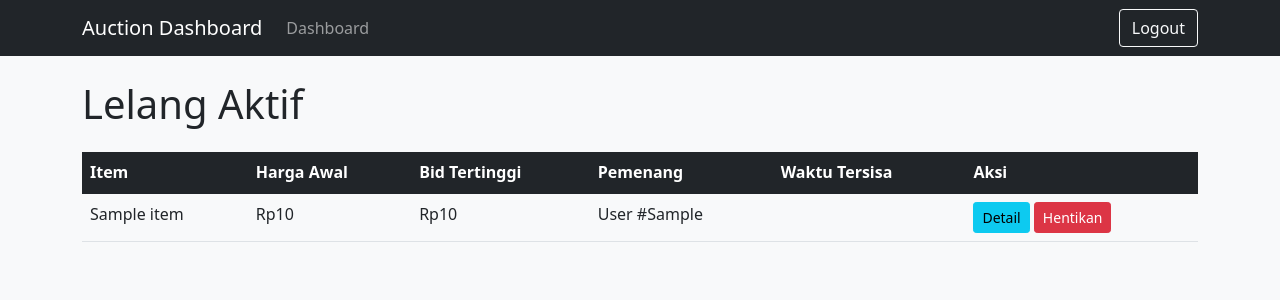
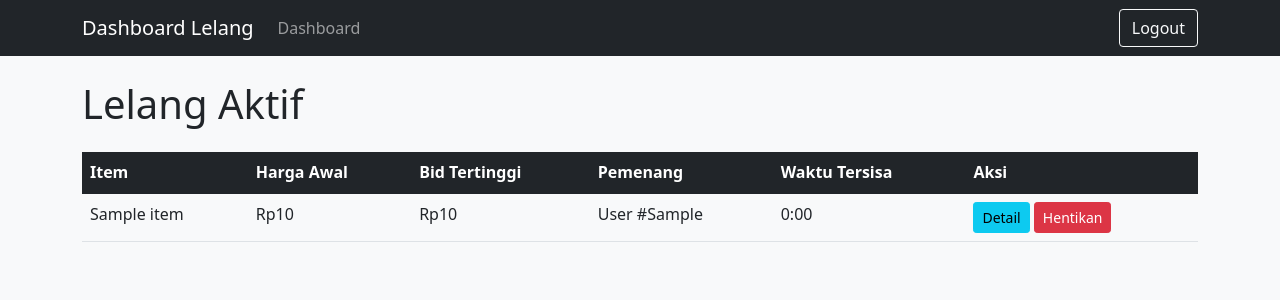
Before and after one commit to ardelagi/auctionpy, a Flask app: page /dashboard in a window 1280 px wide. Shown: the top 300 px of the page. Run offline with Flask 3, Linux system fonts and the light colour scheme; the visitor is signed in with stand-in values (Sample User, id 1); a database or web service that is not in the repository returns one stand-in record (values such as "Sample title").

Commit message:
Update base.html

```diff
--- a/dashboard/views/templates/base.html
+++ b/dashboard/views/templates/base.html
@@ -3,25 +3,25 @@
 <head>
     <meta charset="UTF-8">
     <meta name="viewport" content="width=device-width, initial-scale=1.0">
-    <title>Auction Dashboard</title>
+    <title>Dashboard Lelang</title>
     <link href="https://cdn.jsdelivr.net/npm/bootstrap@5.1.3/dist/css/bootstrap.min.css" rel="stylesheet">
     <link rel="stylesheet" href="{{ url_for('static', filename='css/style.css') }}">
 </head>
 <body>
     <nav class="navbar navbar-expand-lg navbar-dark bg-dark">
         <div class="container">
-            <a class="navbar-brand" href="/">Auction Dashboard</a>
+            <a class="navbar-brand" href="/">Dashboard Lelang</a>
             <div class="collapse navbar-collapse">
                 <ul class="navbar-nav me-auto">
                     <li class="nav-item">
-                        <a class="nav-link" href="/dashboard">Dashboard</a>
+                        <a class="nav-link" href="{{ url_for('auction.dashboard') }}">Dashboard</a>
                     </li>
                 </ul>
                 <div class="d-flex">
                     {% if session.logged_in %}
-                    <a href="/logout" class="btn btn-outline-light">Logout</a>
+                    <a href="{{ url_for('auction.logout') }}" class="btn btn-outline-light">Logout</a>
                     {% else %}
-                    <a href="/login" class="btn btn-outline-light">Login</a>
+                    <a href="{{ url_for('auction.login') }}" class="btn btn-outline-light">Login</a>
                     {% endif %}
                 </div>
             </div>
@@ -34,5 +34,6 @@
 
     <script src="https://cdn.jsdelivr.net/npm/bootstrap@5.1.3/dist/js/bootstrap.bundle.min.js"></script>
     <script src="{{ url_for('static', filename='js/main.js') }}"></script>
+    {% block scripts %}{% endblock %}
 </body>
 </html>
```
